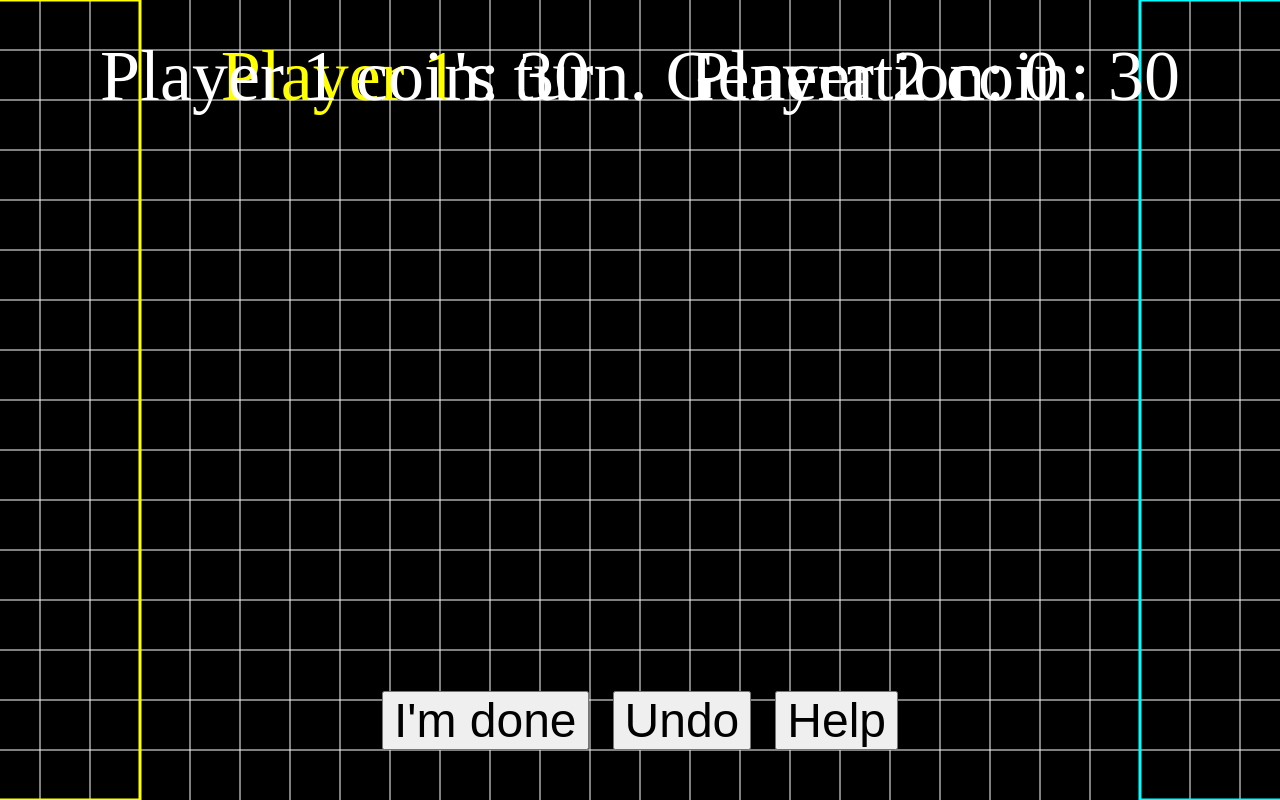
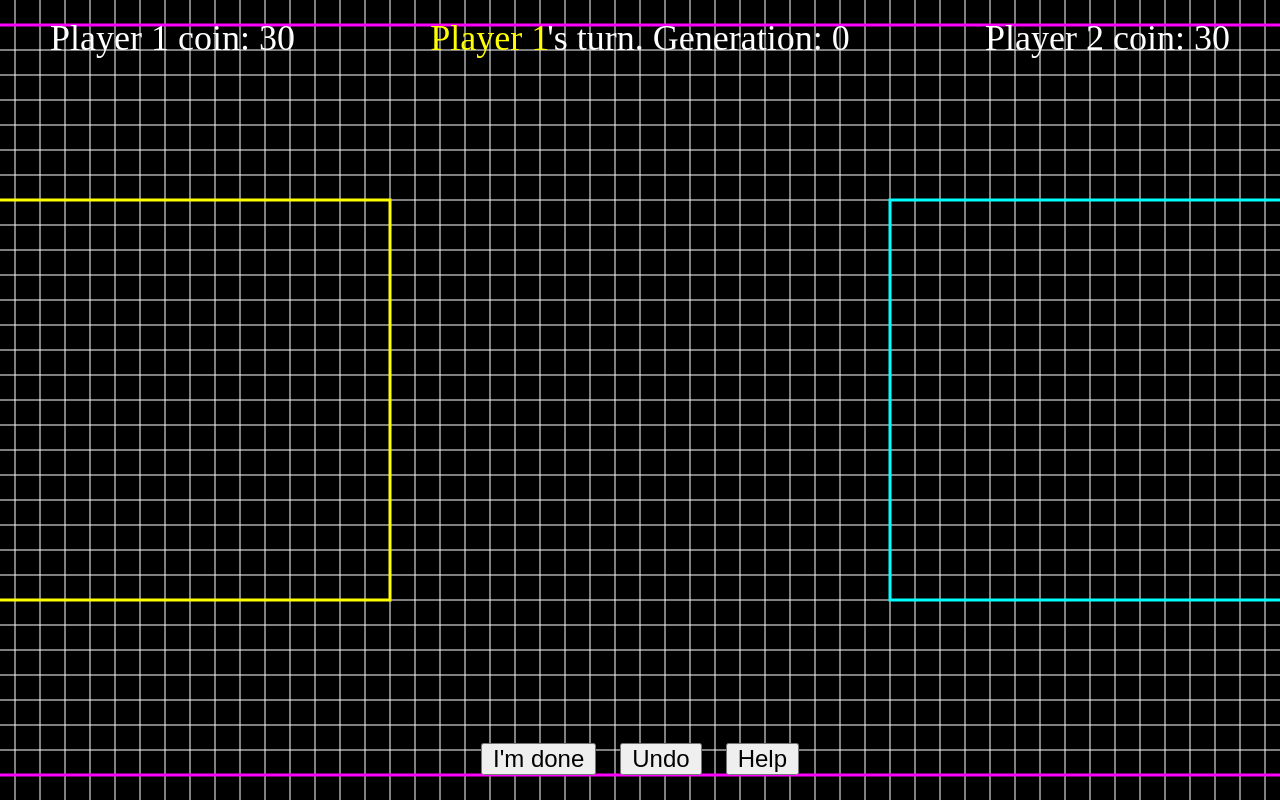
Before and after one commit to Kishibe3/LifeStrike, a plain HTML site: page index.html in a window 1280 px wide. Drawn offline with Linux system fonts and the light colour scheme.

Commit message:
Update and rename LifeStrike.html to index.html

```diff
--- a/LifeStrike.html
+++ b/index.html
@@ -9,10 +9,10 @@
         }
         div {
             position: fixed;
-            bottom: 50px;
+            bottom: 25px;
         }
         button {
-            font-size: 48px;
+            font-size: 24px;
             margin: 0px 10px;
             padding: 0px 10px;
         }
@@ -53,7 +53,7 @@
             ctx.strokeStyle = '#FFFFFF';
             ctx.moveTo(-innerWidth / 2, 0);
             ctx.lineTo(innerWidth / 2, 0);
-            for (let p = 50; p < innerHeight / 2; p += 50) {
+            for (let p = 25; p < innerHeight / 2; p += 25) {
                 ctx.moveTo(-innerWidth / 2, p);
                 ctx.lineTo(innerWidth / 2, p);
                 ctx.moveTo(-innerWidth / 2, -p);
@@ -61,7 +61,7 @@
             }
             ctx.moveTo(0, -innerHeight / 2);
             ctx.lineTo(0, innerHeight / 2);
-            for (let p = 50; p < innerWidth / 2; p += 50) {
+            for (let p = 25; p < innerWidth / 2; p += 25) {
                 ctx.moveTo(p, -innerHeight / 2);
                 ctx.lineTo(p, innerHeight / 2);
                 ctx.moveTo(-p, -innerHeight / 2);
@@ -72,13 +72,13 @@
             ctx.lineWidth = 3;
             ctx.strokeStyle = '#FF00FF';
             ctx.beginPath();
-            ctx.rect(d(-evolve_area[0] - 0.5) * 50, d(-evolve_area[1] - 0.5) * 50, evolve_area[0] * 100, evolve_area[1] * 100);
+            ctx.rect(d(-evolve_area[0] - 0.5) * 25, d(-evolve_area[1] - 0.5) * 25, evolve_area[0] * 50, evolve_area[1] * 50);
             ctx.stroke();
 
             for (let p = 0; p < 2; p++) {
                 ctx.strokeStyle = player_color[p];
                 ctx.beginPath();
-                ctx.rect(d(player_edit_area[p].x - 0.5) * 50, d(player_edit_area[p].y - 0.5) * 50, 800, 800);
+                ctx.rect(d(player_edit_area[p].x - 0.5) * 25, d(player_edit_area[p].y - 0.5) * 25, 400, 400);
                 ctx.stroke();
             }
 
@@ -87,19 +87,19 @@
                 c = JSON.parse(c);
                 ctx.fillStyle = player_color[p];
                 ctx.beginPath();
-                ctx.rect(d(c.x - 0.5) * 50, d(c.y - 0.5) * 50, 50, 50);
+                ctx.rect(d(c.x - 0.5) * 25, d(c.y - 0.5) * 25, 25, 25);
                 ctx.fill();
                 ctx.stroke();
             }
 
-            ctx.font = '72px serif';
+            ctx.font = '36px serif';
             ctx.fillStyle = player_color[player];
-            ctx.fillText(`Player ${player + 1}`, -ctx.measureText(`Player a\'s turn. Generation: ${generation}`).width / 2, -innerHeight / 2 + 100);
+            ctx.fillText(`Player ${player + 1}`, -ctx.measureText(`Player a\'s turn. Generation: ${generation}`).width / 2, -innerHeight / 2 + 50);
             ctx.fillStyle = '#FFFFFF';
-            ctx.fillText(`\'s turn. Generation: ${generation}`, (ctx.measureText('Player a').width - ctx.measureText(`\'s turn. Generation: ${generation}`).width) / 2, -innerHeight / 2 + 100);
+            ctx.fillText(`\'s turn. Generation: ${generation}`, (ctx.measureText('Player a').width - ctx.measureText(`\'s turn. Generation: ${generation}`).width) / 2, -innerHeight / 2 + 50);
 
-            ctx.fillText(`Player 1 coin: ${player_coin[0]}`, -innerWidth / 2 + 100, -innerHeight / 2 + 100);
-            ctx.fillText(`Player 2 coin: ${player_coin[1]}`, innerWidth / 2 - 100 - ctx.measureText(`Player 2 coin: ${player_coin[1]}`).width, -innerHeight / 2 + 100);
+            ctx.fillText(`Player 1 coin: ${player_coin[0]}`, -innerWidth / 2 + 50, -innerHeight / 2 + 50);
+            ctx.fillText(`Player 2 coin: ${player_coin[1]}`, innerWidth / 2 - 50 - ctx.measureText(`Player 2 coin: ${player_coin[1]}`).width, -innerHeight / 2 + 50);
         }
 
         function gn(c) {
@@ -191,7 +191,7 @@
         let isDragging = false, addordelete = true;
         addEventListener('mousedown', function (e) {
             isDragging = true;
-            let x = u((e.clientX - innerWidth / 2) / 50), y = u((e.clientY - innerHeight / 2) / 50);
+            let x = u((e.clientX - innerWidth / 2) / 25), y = u((e.clientY - innerHeight / 2) / 25);
             if (x === 0 || y === 0 || !can_edit(x, y))
                 return;
             let sc = JSON.stringify({x: x, y: y});
@@ -208,7 +208,7 @@
         });
         addEventListener('mousemove', function (e) {
             if (isDragging) {
-                let x = u((e.clientX - innerWidth / 2) / 50), y = u((e.clientY - innerHeight / 2) / 50);
+                let x = u((e.clientX - innerWidth / 2) / 25), y = u((e.clientY - innerHeight / 2) / 25);
                 if (x === 0 || y === 0 || !can_edit(x, y))
                     return;
                 let sc = JSON.stringify({x: x, y: y}), live = cells.has(sc);
```
